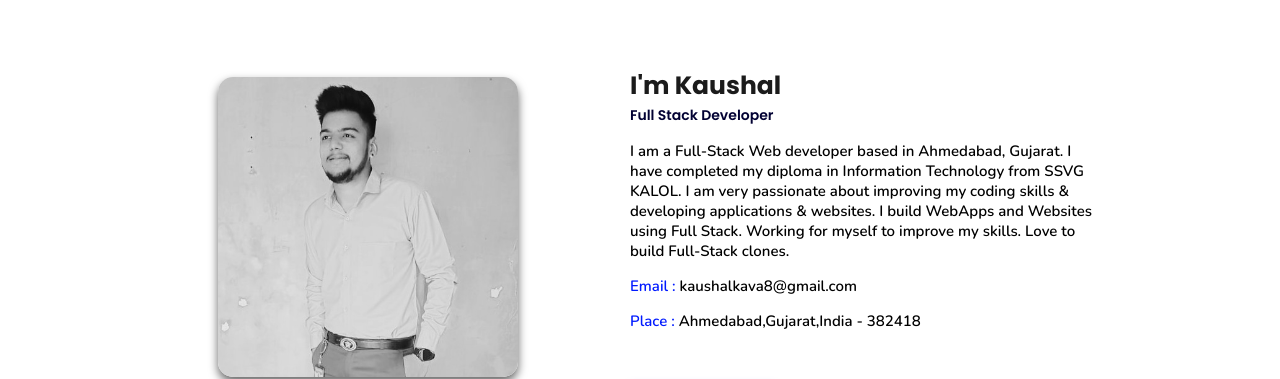
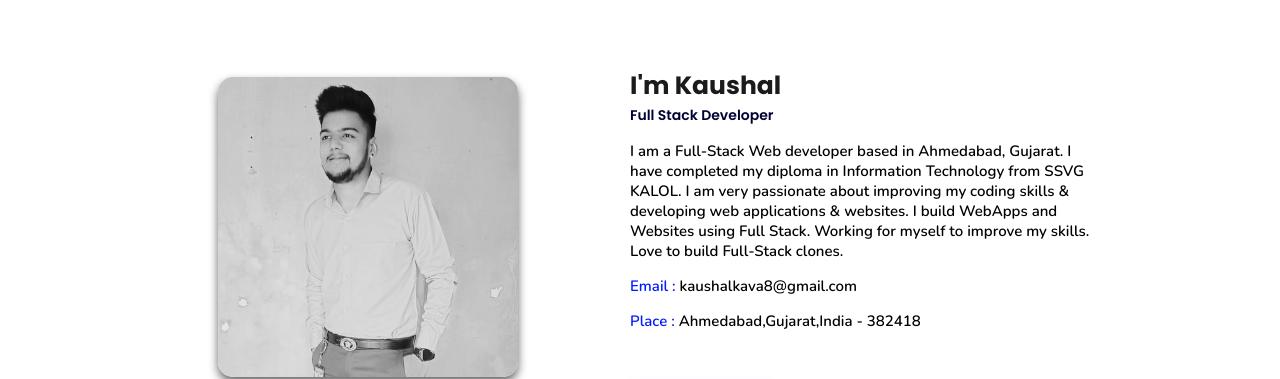
Before and after one commit to Kaushal-Kava-Projects/Kaushal-Kava-Portfolio, a plain HTML site: page index.html in a window 1280 px wide. Both pictures are taken after a click on the link "About Me". Shown: the part 876-1255 px from the top of the page. Drawn offline with nearby package versions, Linux system fonts and the light colour scheme; no server answers.

Commit message:
portfolio

```diff
--- a/index.html
+++ b/index.html
@@ -84,7 +84,7 @@
 
         <p>I am a Full-Stack Web developer based in Ahmedabad, Gujarat.
           I have completed my diploma in Information Technology from SSVG KALOL.
-          I am very passionate about improving my coding skills & developing applications & websites.
+          I am very passionate about improving my coding skills & developing web applications & websites.
           I build WebApps and Websites using Full Stack.
           Working for myself to improve my skills.
           Love to build Full-Stack clones. </p>
```
